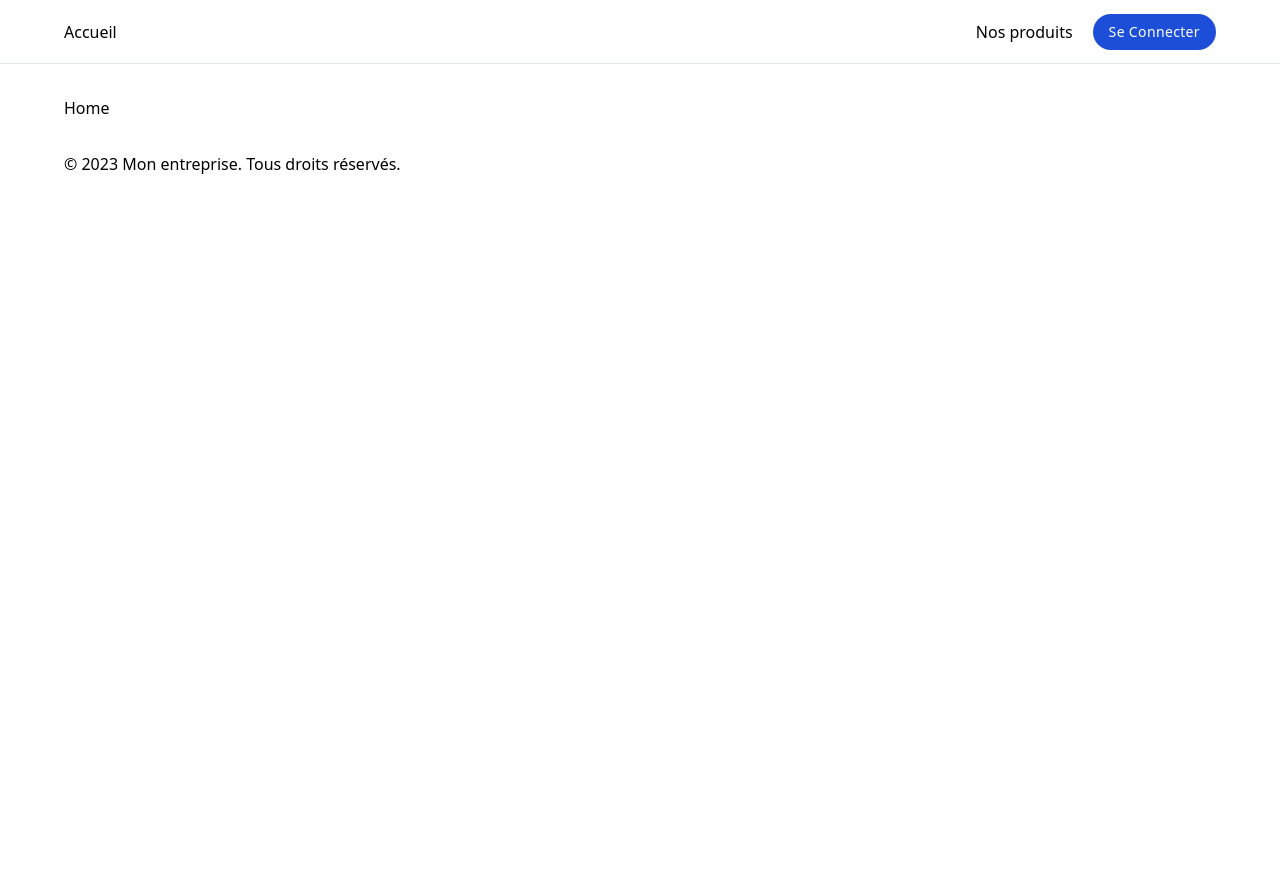
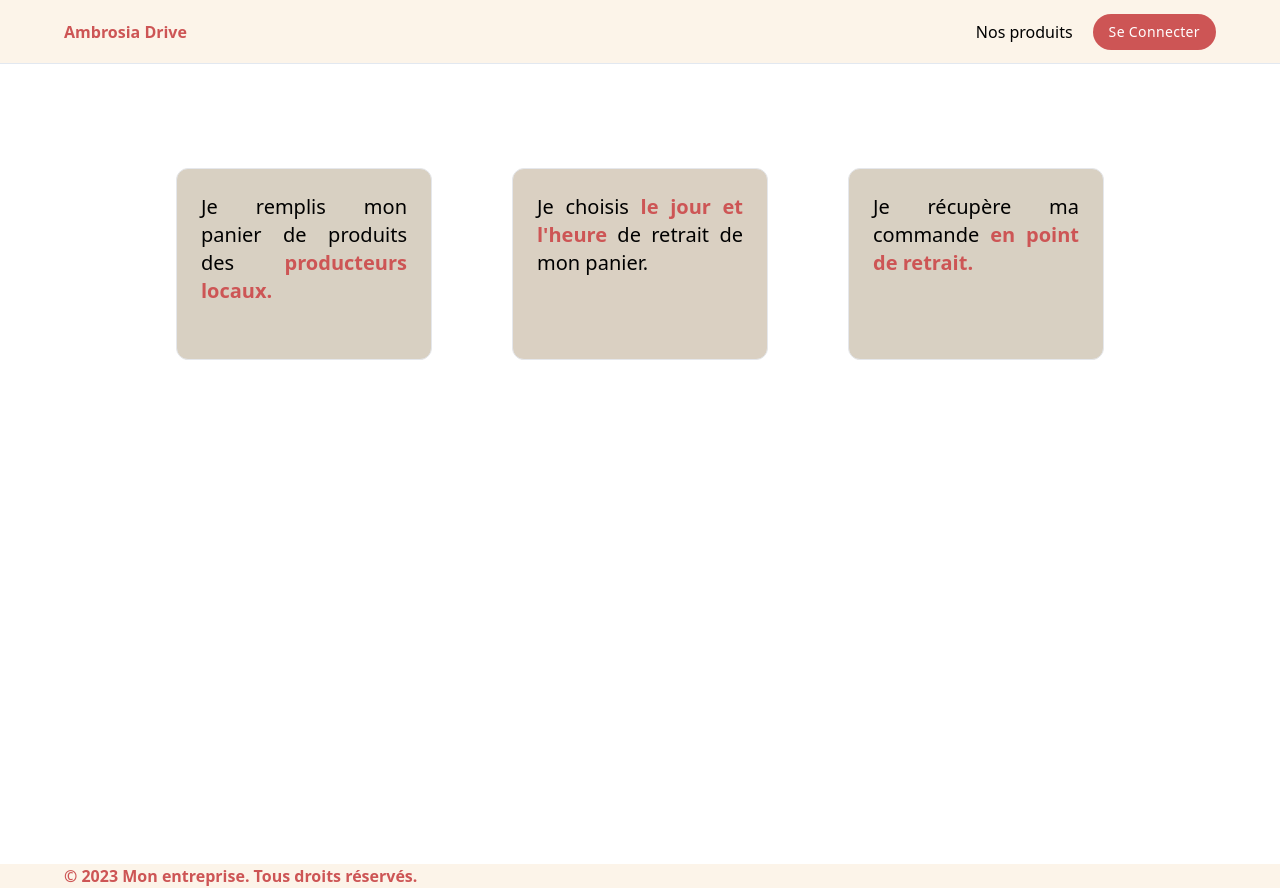
Before and after one commit to GillianLEVERT/Ambrosia_drive, a React (Vite) app: page / in a window 1280 px wide. Before the commit the page ends 800 px from the top, so only its background shows below. Built offline with nearby package versions, Linux system fonts and the light colour scheme.

Commit message:
Css Part1

```diff
--- a/src/App.jsx
+++ b/src/App.jsx
@@ -14,7 +14,7 @@ export const App = () => {
   return (
     <Router>
       <Navbar />
-      <main className="px-6 sm:px-8 lg:px-16 py-4 sm:py-6 lg:py-8">
+      <main className="h-screen px-6 sm:px-8 lg:px-16 py-4 sm:py-6 lg:py-8">
         <Routes>
           <Route path="/" element={<Home />} />
           <Route path="/*" element={<NotFound />} />
--- a/src/components/Footer/Footer.jsx
+++ b/src/components/Footer/Footer.jsx
@@ -1,6 +1,6 @@
 export const Footer = () => {
   return (
-    <footer className="px-6 sm:px-8 lg:px-16">
+    <footer className="bg-[#FCF4E9] font-bold text-[#CD5555] px-6 sm:px-8 lg:px-16">
       <p>© 2023 Mon entreprise. Tous droits réservés.</p>
     </footer>
   );
--- a/src/components/Navbar/Navbar.jsx
+++ b/src/components/Navbar/Navbar.jsx
@@ -7,11 +7,11 @@ export const Navbar = () => {
   const [isAuthenticated] = useAtom(isAuthenticatedAtom);
 
   return (
-    <nav className="sticky top-0 bg-white border-b border-slate-200">
+    <nav className="bg-[#FCF4E9] sticky top-0 border-b border-slate-200">
       <div className="px-6 sm:px-8 lg:px-16">
         <div className="flex items-center justify-between h-16 -mb-px">
-          <div className="flex items-center space-x-3">
-            <Link to="/">Accueil</Link>
+          <div className="flex items-center space-x-3 text-[#CD5555] font-bold">
+            <Link to="/">Ambrosia Drive</Link>
           </div>
 
           <div className="flex items-center space-x-5">
@@ -21,7 +21,7 @@ export const Navbar = () => {
                 <Link to="/cart">Panier</Link>
                 <Link
                   to="/"
-                  className="px-4 py-2 text-sm font-medium tracking-wide text-white capitalize transition-colors duration-300 transform bg-blue-700 rounded-full sm:mx-2 hover:bg-blue-600 focus:outline-none focus:bg-blue-600"
+                  className="px-4 py-2 text-sm font-medium tracking-wide text-white capitalize transition-colors duration-300 transform bg-[#CD5555] rounded-full sm:mx-2 hover:bg-[#CD5555] focus:outline-none focus:bg-[#CD5555]"
                 >
                   <Logout/>
                 </Link>
@@ -30,7 +30,7 @@ export const Navbar = () => {
             {!isAuthenticated && (
               <Link
                 to="/connexion"
-                className="px-4 py-2 text-sm font-medium tracking-wide text-white capitalize transition-colors duration-300 transform bg-blue-700 rounded-full sm:mx-2 hover:bg-blue-600 focus:outline-none focus:bg-blue-600"
+                className="px-4 py-2 text-sm font-medium tracking-wide text-white capitalize transition-colors duration-300 transform bg-[#CD5555] rounded-full sm:mx-2 hover:bg-[#CD5555] focus:outline-none focus:bg-[#CD5555]"
               >
                 Se Connecter
               </Link>
--- a/src/pages/Home/Home.jsx
+++ b/src/pages/Home/Home.jsx
@@ -1,5 +1,29 @@
 import React from "react";
 
 export const Home = () => {
-  return <h1>Home</h1>;
+  return (
+    <section className="">
+      <div className="flex flex-row justify-center items-center lg:p-8 my-10">
+        <div className="bg-[#D8D0C2] h-64 lg:h-48 border rounded-xl overflow-hidden w-48 lg:w-64 p-2 lg:p-6 ">
+          <p className="text-justify lg:text-xl">
+            Je remplis mon panier de produits des{" "}
+            <span className="text-[#CD5555] font-bold">producteurs locaux.</span>
+          </p>
+        </div>
+        <div className="bg-[#DAD0C2] h-64 lg:h-48 border rounded-xl overflow-hidden w-48 lg:w-64 p-2 lg:p-6  mx-4 sm:mx-10 lg:mx-20">
+          <p className="text-justify lg:text-xl">
+            Je choisis{" "}
+            <span className="text-[#CD5555] font-bold">le jour et l'heure</span> de
+            retrait de mon panier.
+          </p>
+        </div>
+        <div className="bg-[#D8D0C2] h-64 lg:h-48 border rounded-xl overflow-hidden w-48 lg:w-64 p-2 lg:p-6 ">
+          <p className="text-justify lg:text-xl ">
+            Je récupère ma commande{" "}
+            <span className="text-[#CD5555] font-bold">en point de retrait.</span>
+          </p>
+        </div>
+      </div>
+    </section>
+  );
 };
--- a/tailwind.config.cjs
+++ b/tailwind.config.cjs
@@ -5,6 +5,15 @@ module.exports = {
     "./src/**/*.{js,ts,jsx,tsx}",
   ],
   theme: {
+
+    'sm': '575px',
+    // => @media (min-width: 576px) { ... }
+
+    'md': '959px',
+    // => @media (min-width: 960px) { ... }
+
+    'lg': '1439px',
+    // => @media (min-width: 1440px) { ... }
     extend: {},
   },
   plugins: [],
```
